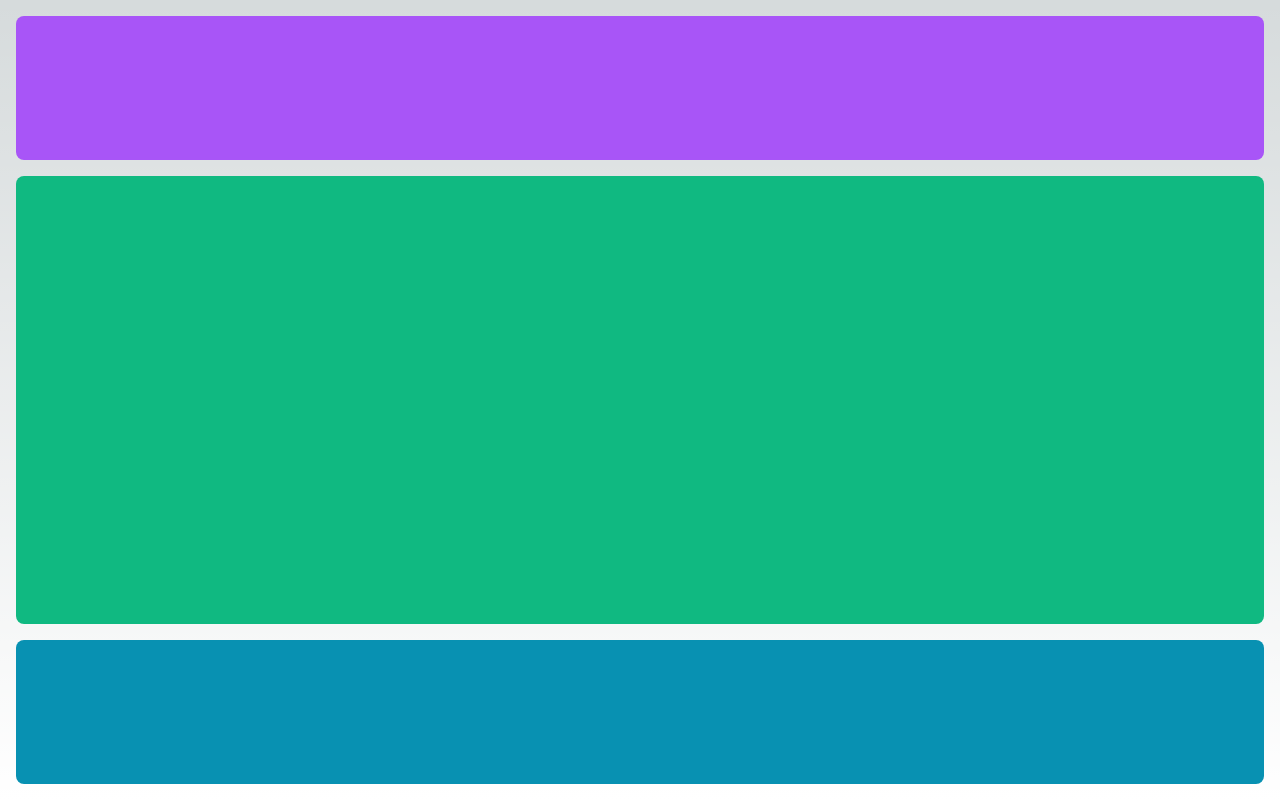
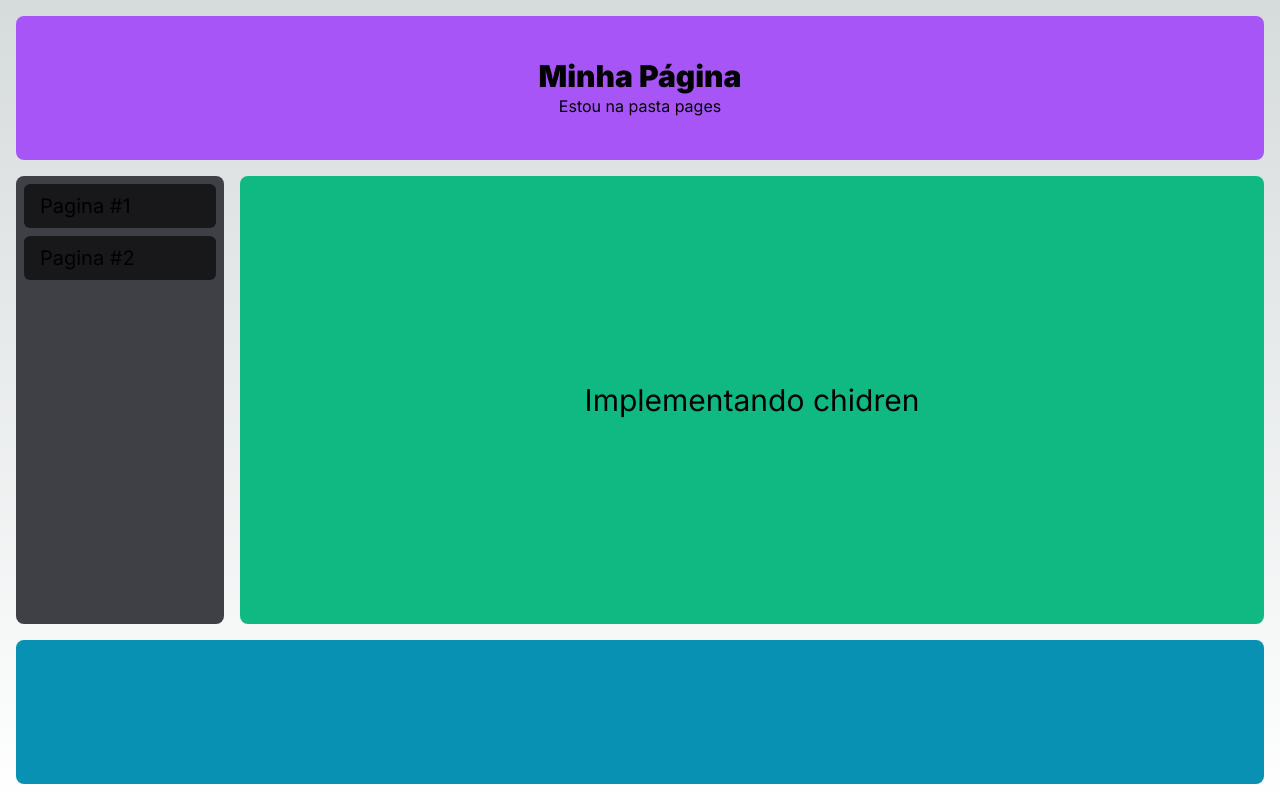
Before and after one commit to israelbulcaotavares/react-fundamentos-cod3r, a Next.js app: page /fundamentos/pagina in a window 1280 px wide. Built offline with nearby package versions, Linux system fonts and the light colour scheme.

Commit message:
navegação

```diff
--- a/src/app/fundamentos/pagina/page.tsx
+++ b/src/app/fundamentos/pagina/page.tsx
@@ -1,12 +1,16 @@
 import Cabecalho from "@/components/Cabecalho";
 import Conteudo from "@/components/Conteudo";
+import Menu from "@/components/Menu";
 import Rodape from "@/components/Rodape";
 
 export default function Page() {
   return (
     <div className="flex flex-col gap-4 p-4 h-screen">
-      <Cabecalho />
-      <Conteudo />
+      <Cabecalho titulo="Minha Página" subtitulo="Estou na pasta pages"  />
+      <div className="flex flex-1 gap-4">
+        <Menu />
+        <Conteudo>Implementando chidren</Conteudo>
+      </div>
       <Rodape />
     </div>
   );
--- a/src/components/Menu.tsx
+++ b/src/components/Menu.tsx
@@ -3,9 +3,9 @@ import MenuItem from "./MenuItem";
 export default function Menu(){
     return (
         <div className="flex flex-col justify-start items-center w-52 bg-zinc-700 rounded-lg text-3xl p-2 gap-2">
-            <MenuItem texto="Pagina #1"/>
-            <MenuItem texto="Pagina #2"/>
-            <MenuItem texto="Pagina #3"/>
+            <MenuItem texto="Pagina #1" url="/fundamentos/pagina"/>
+            <MenuItem texto="Pagina #2" url="/pagina"/>
+
         </div>
     )
 }
--- a/src/components/MenuItem.tsx
+++ b/src/components/MenuItem.tsx
@@ -1,11 +1,13 @@
+import Link from "next/link";
+
 export default function MenuItem(props: any) {
   return (
-    <div
+    <Link href={props.url}
       className="
       px-4 py-2
         bg-zinc-900 text-xl w-full rounded-md"
     >
       {props.texto}
-    </div>
+    </Link>
   );
 }
```
